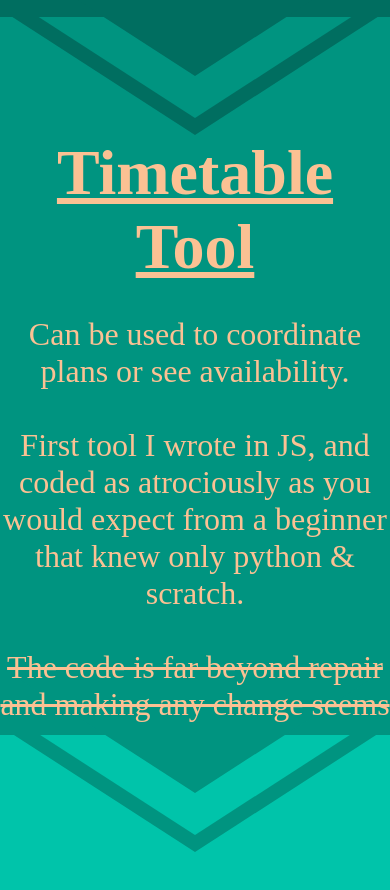
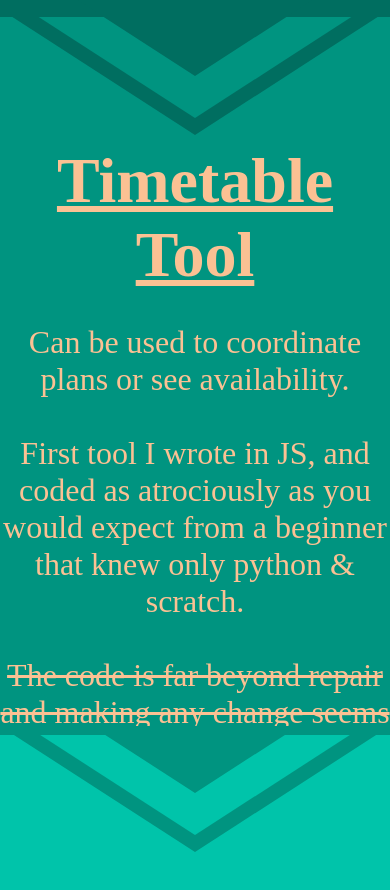
Before and after one commit to SChxmb/Schxmb, a plain HTML site: page index.html in a window 390 px wide. Shown: the part 700-1590 px from the top of the page. Drawn offline with Linux system fonts and the light colour scheme.

Commit message:
refixed mobile

```diff
--- a/CSS/main.css
+++ b/CSS/main.css
@@ -4,6 +4,11 @@
 
 * {
     text-align: center;
+}
+
+html {
+    min-height: 100vh;
+    background-color: var(--bg1);
 }
 
 body, body div {
@@ -44,7 +49,7 @@ body, body div {
 }
 
 .fg_sect {
-    height: calc(var(--mh) * 0.7);
+    height: calc(var(--mh) * 0.69);
     left: 0;
     right: 0;
     margin-left: auto;
--- a/index.html
+++ b/index.html
@@ -48,7 +48,7 @@
 
         </div>
 
-        <div class="fg_sect" style="margin-top: calc(var(--mh) * 0.14);">
+        <div class="fg_sect" style="margin-top: calc(var(--mh) * 0.15);">
 
             <h2 style="color: var(--ttl1); margin: 0;">
                 <a style="color: var(--ttl1)" href="/Tools/ttbl.html">Timetable Tool </a>
```
Also changed, not shown: Tools/ttbl.html (+1 -1 lines).
